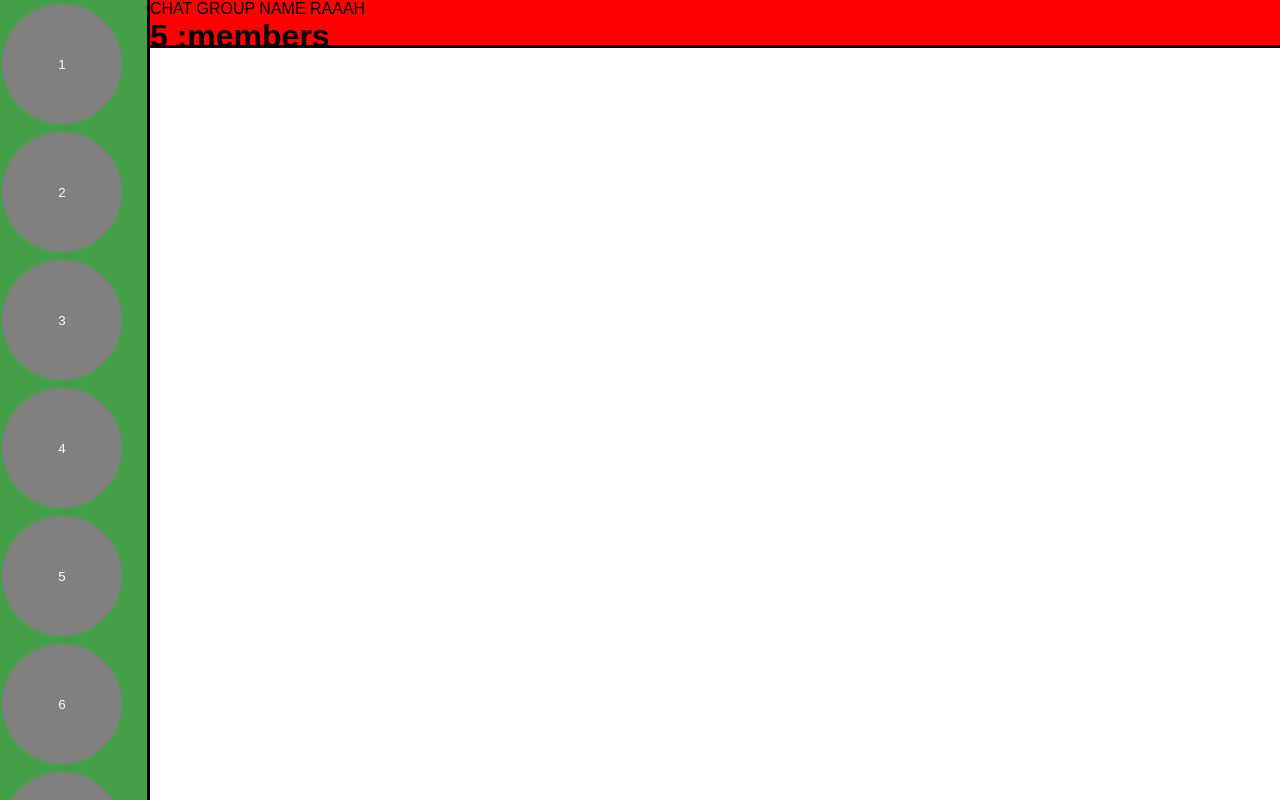
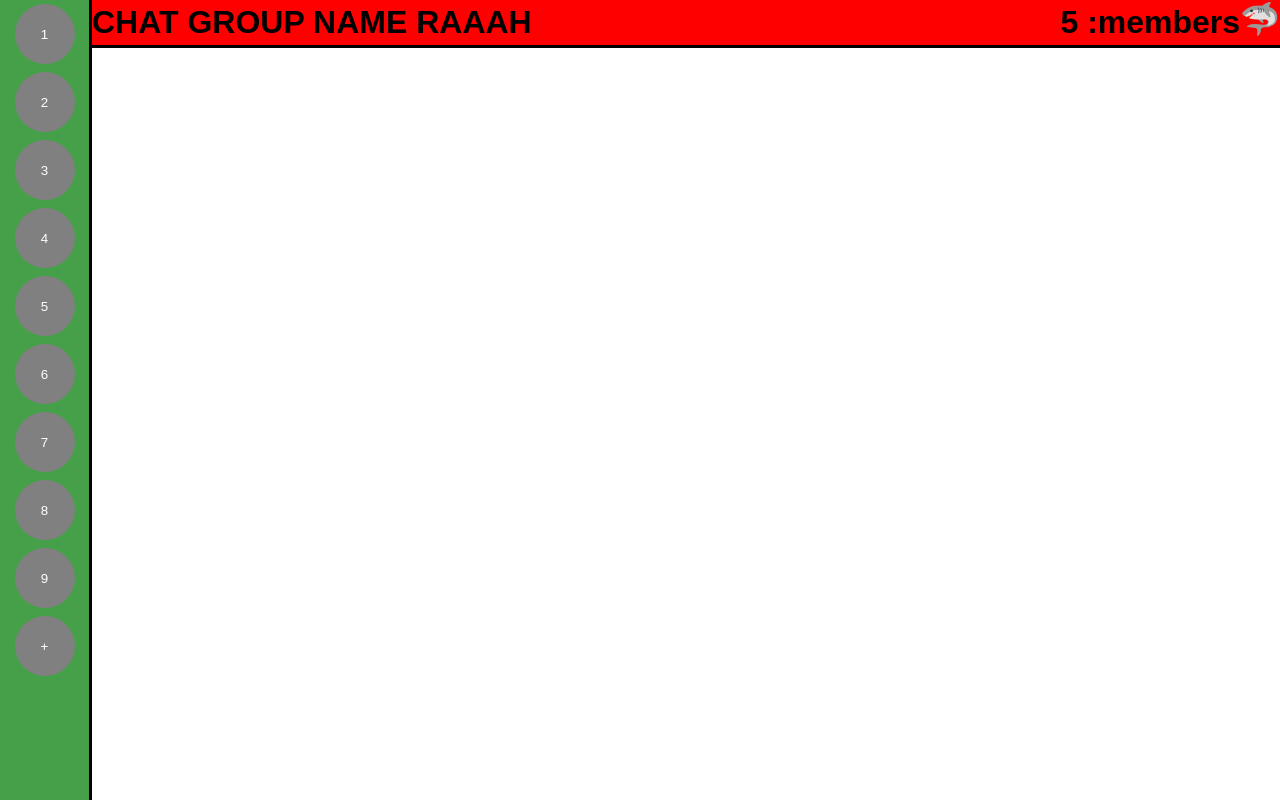
Before and after one commit to volodymyrkorobkin/sql-chat, a PHP site: page /pages/chat.php in a window 1280 px wide. Run offline with PHP 8.4, Linux system fonts and the light colour scheme.

Commit message:
chat upgrade

```diff
--- a/pages/chat.php
+++ b/pages/chat.php
@@ -9,7 +9,7 @@
 <html>
 <body>
 
-<aside class="chat-room-aside">
+<aside id="chat-room-aside">
 <div class="button-container">
 <button class="Chat-room-buttons">1</button>
 <button class="Chat-room-buttons">2</button>
@@ -20,11 +20,16 @@
 <button class="Chat-room-buttons">7</button>
 <button class="Chat-room-buttons">8</button>
 <button class="Chat-room-buttons">9</button>
+<button class="Chat-room-buttons">+</button>
 </div>
 </aside>
 <header class="header-Chat">
-<p>CHAT GROUP NAME RAAAH </p>
-<h1>5 :members<h1>
+<h1 class="text-Header">CHAT GROUP NAME RAAAH </h1>
+<div id="settings-Members">
+<h1 class="text-Header">5 :members<h1>
+<input type="checkbox" id="menu-toggle">
+<label for="menu-toggle" id="menu-icon">&#129416;</label>
+<div>
 </header>
 
 
--- a/style.css
+++ b/style.css
@@ -76,11 +76,11 @@ main {
 }
 
 
+#chat-room-aside::-webkit-scrollbar {
+    display: none;
+}
 
-
-
-
-.chat-room-aside {
+#chat-room-aside {
     float: left;
     flex-wrap: wrap;
     align-content: flex-start;
@@ -93,9 +93,10 @@ main {
     height:100vh;
     z-index: 9998;
     background-color: #45a049;
-    width:150px;
+    width:92px;
     overflow-y: auto;
 }
+
 
 .Chat-room-buttons {
     border-radius: 50%;
@@ -105,24 +106,39 @@ main {
     padding: 20px;
     text-align: center;
     margin: 4px 2px;
-    cursor:pointer;
+    cursor: pointer;
     scroll-behavior: auto;
-    height: 120px;
-    width: 120px;
+    height: 60px;
+    width: 60px;
 }
 
 .header-Chat{
+    display:flex;
+    flex-direction: row;
+    justify-content: space-between;
     height:6vh;
     border-bottom-style:solid;
     border-color: black;
     background-color: red;
+
 }
 
 .button-container{
     display:flex;
     flex-direction: column;
+    align-items: center;
 }
 
-.chat-room-aside::-webkit-scrollbar {
-    display: none;
+#settings-Members{
+display: flex;
+flex-direction: row;
 }
+
+#menu-toggle{
+    display:none;
+}
+
+.text-Header{
+    margin-top: auto;
+    margin-bottom: auto;
+}
```
